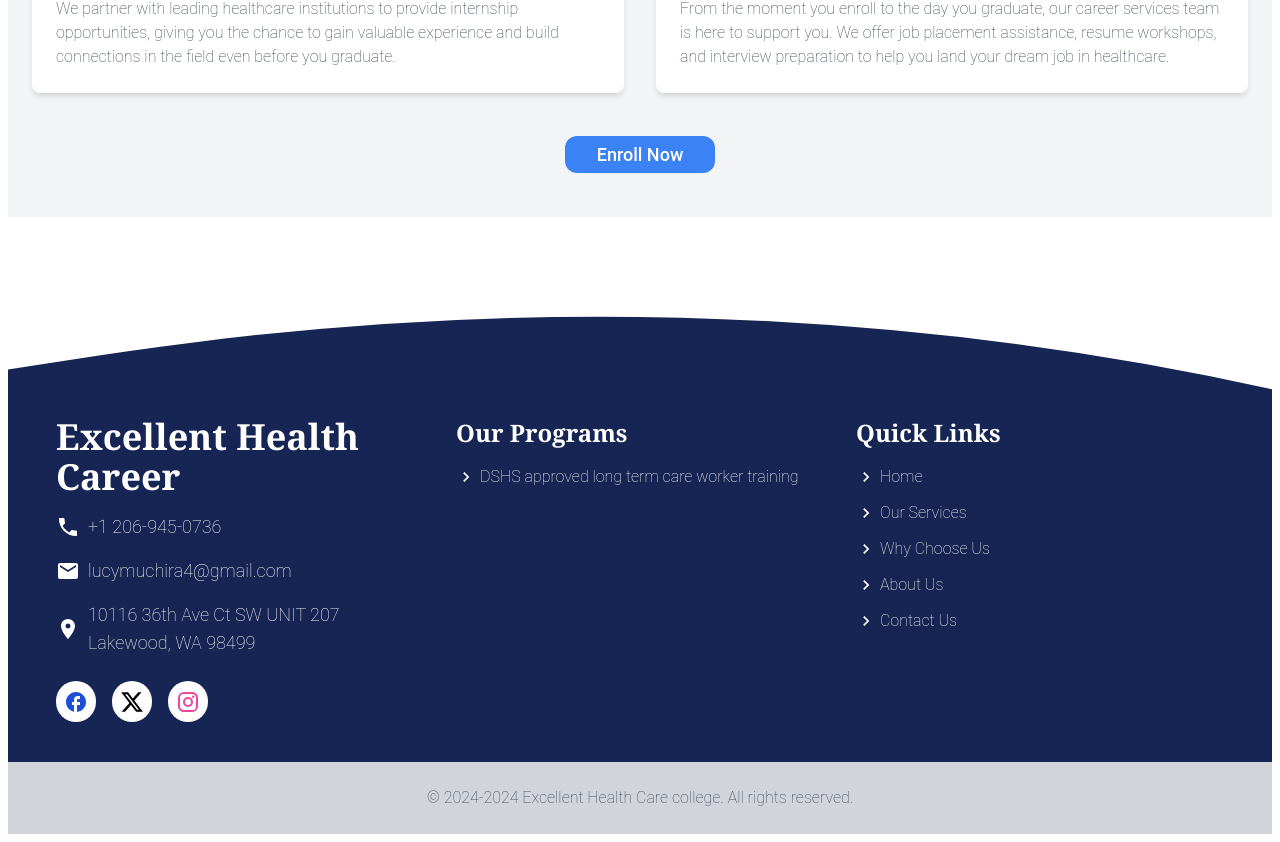
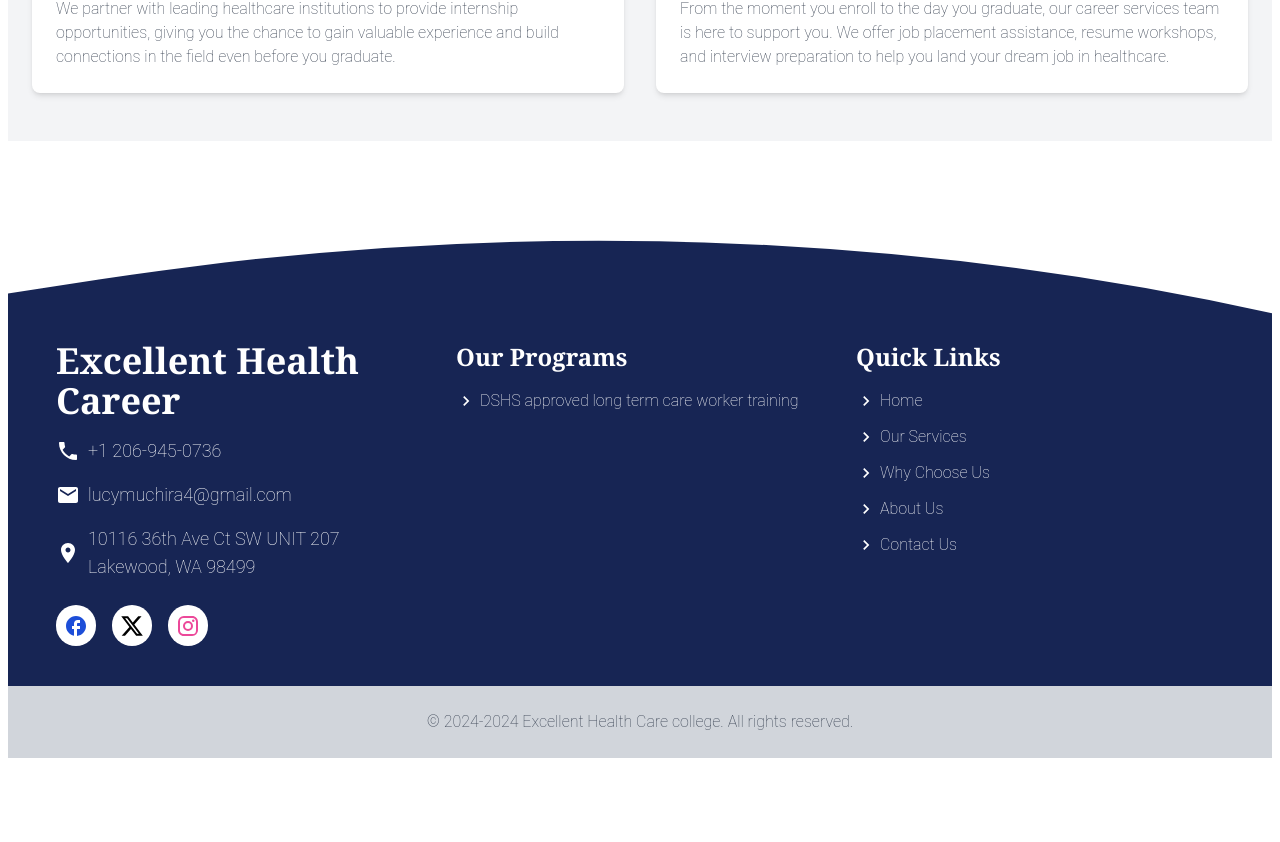
Before and after one commit to code-with-godie/excellent-health-care, a React (Vite) app: page /why-us in a window 1280 px wide. Shown: the part 775-1617 px from the top of the page. After the commit the page ends 1541 px from the top, so only its background shows below. Built offline with nearby package versions, Linux system fonts and the light colour scheme.

Commit message:
disable a link

```diff
--- a/src/pages/why/WhyUs.jsx
+++ b/src/pages/why/WhyUs.jsx
@@ -1,4 +1,4 @@
-import { NavLink } from "react-router-dom";
+// import { NavLink } from "react-router-dom";
 const WhyUs = () => {
   return (
     <div className='w-full flex py-12 bg-gray-100 mt-12'>
@@ -83,7 +83,7 @@ const WhyUs = () => {
             </p>
           </div>
         </div>
-        <div className='text-center mt-12'>
+        {/* <div className='text-center mt-12'>
           <NavLink
             to='/'
             className=' rounded-xl px-8 py-2 bg-blue-500 text-white border-none mt-10
@@ -91,7 +91,7 @@ const WhyUs = () => {
           >
             Enroll Now
           </NavLink>
-        </div>
+        </div> */}
       </div>
     </div>
   );
```
